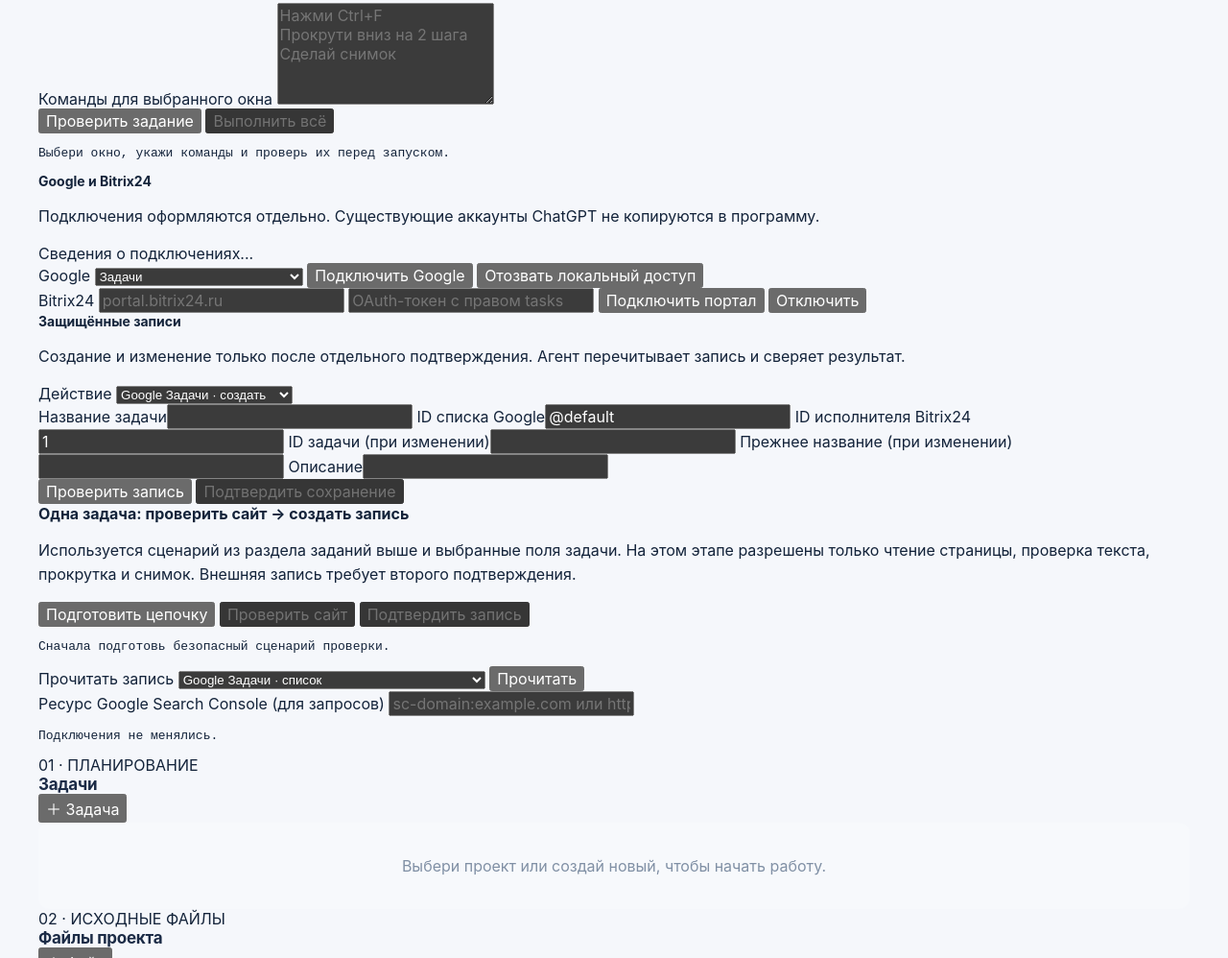
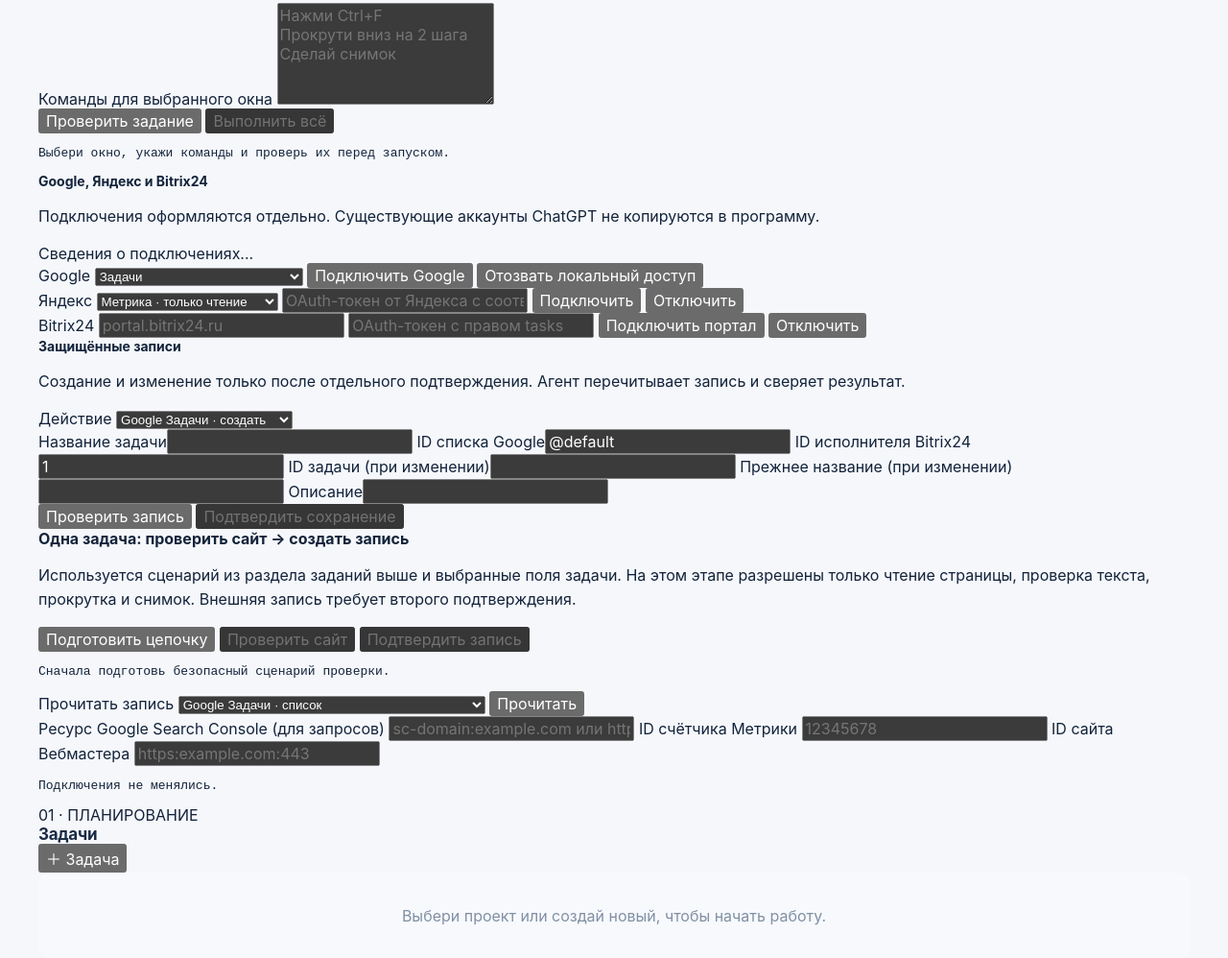
Before and after one commit to DSLitvinov1/my_first_repo, a plain HTML site: page bridge/neurofactory/one_pc_candidate/workbench/index.html in a window 1280 px wide. Shown: the part 2718-3716 px from the top of the page at 96% size. Drawn offline with Linux system fonts and the light colour scheme; files that its build step writes are made by us from their sources; no server answers.

Commit message:
ui(one): add Yandex Metrica and Webmaster read-only controls

```diff
--- a/bridge/neurofactory/one_pc_candidate/workbench/index.html
+++ b/bridge/neurofactory/one_pc_candidate/workbench/index.html
@@ -197,7 +197,7 @@
             </div>
           </div>
           <div class="mesh-part">
-            <h3>Google и Bitrix24</h3>
+            <h3>Google, Яндекс и Bitrix24</h3>
             <p>Подключения оформляются отдельно. Существующие аккаунты ChatGPT не копируются в программу.</p>
             <div id="mesh-connectors-status" role="status" class="mesh-status">Сведения о подключениях...</div>
             <div class="mesh-actions">
@@ -211,6 +211,16 @@
               </select>
               <button type="button" id="mesh-google-connect" class="button soft small">Подключить Google</button>
               <button type="button" id="mesh-google-disconnect" class="button soft small">Отозвать локальный доступ</button>
+            </div>
+            <div class="mesh-actions">
+              <label for="mesh-yandex-scope">Яндекс</label>
+              <select id="mesh-yandex-scope">
+                <option value="metrika.readonly">Метрика · только чтение</option>
+                <option value="webmaster.readonly">Вебмастер · только чтение</option>
+              </select>
+              <input id="mesh-yandex-token" type="password" maxlength="4096" autocomplete="off" placeholder="OAuth-токен от Яндекса с соответствующим разрешением"/>
+              <button type="button" class="button soft small" id="mesh-yandex-connect">Подключить</button>
+              <button type="button" class="button soft small" id="mesh-yandex-disconnect">Отключить</button>
             </div>
             <div class="mesh-actions">
               <label for="mesh-bitrix-portal">Bitrix24</label>
@@ -263,6 +273,10 @@
                 <option value="google.calendar.events.list">Google Календарь · события</option>
                 <option value="google.searchconsole.sites.list">Search Console · мои сайты</option>
                 <option value="google.searchconsole.queries">Search Console · поисковые запросы за 28 дней</option>
+                <option value="yandex.metrika.counters.list">Яндекс Метрика · счётчики</option>
+                <option value="yandex.metrika.visits">Яндекс Метрика · визиты за 28 дней</option>
+                <option value="yandex.webmaster.hosts.list">Яндекс Вебмастер · мои сайты</option>
+                <option value="yandex.webmaster.summary">Яндекс Вебмастер · сводка индексации</option>
                 <option value="bitrix.tasks.get">Bitrix24 · задача</option>
                 <option value="bitrix.crm.deal.get">Bitrix24 · сделка (отдельные CRM-права)</option>
                 <option value="bitrix.crm.contact.get">Bitrix24 · контакт (отдельные CRM-права)</option>
@@ -273,6 +287,10 @@
               <label for="mesh-gsc-property">Ресурс Google Search Console (для запросов)</label>
               <input id="mesh-gsc-property" type="text" maxlength="250" autocomplete="off"
                 placeholder="sc-domain:example.com или https://example.com/"/>
+              <label for="mesh-yandex-counter">ID счётчика Метрики</label>
+              <input id="mesh-yandex-counter" type="text" maxlength="18" autocomplete="off" placeholder="12345678"/>
+              <label for="mesh-yandex-host">ID сайта Вебмастера</label>
+              <input id="mesh-yandex-host" type="text" maxlength="240" autocomplete="off" placeholder="https:example.com:443"/>
             </div>
             <pre id="mesh-record-result" class="mesh-result" aria-live="polite">Подключения не менялись.</pre>
           </div>
```
